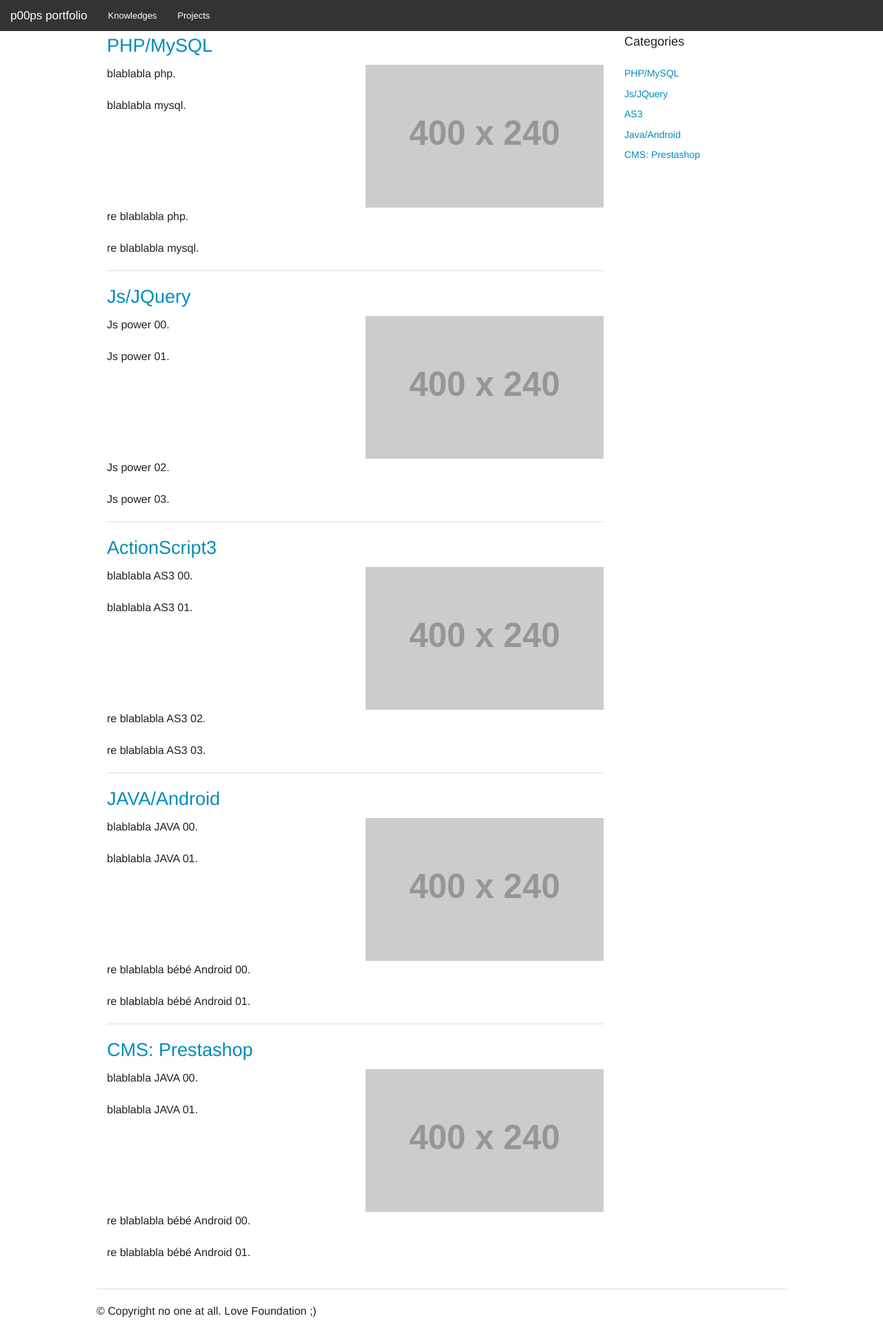
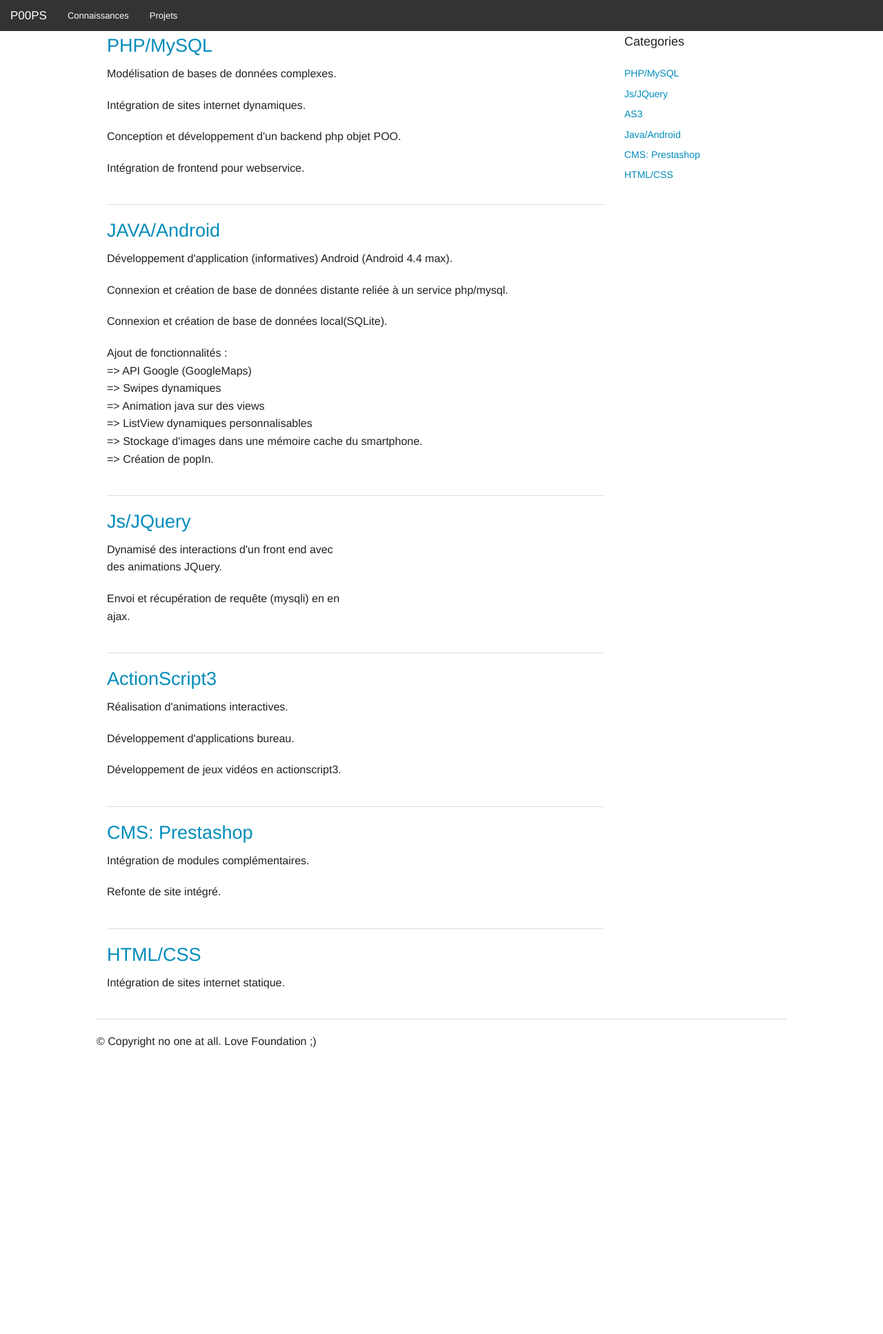
Before and after one commit to p00ps/p00ps.github.io, a PHP site: page /connaissances/index.html in a window 1280 px wide. Shown: the whole page at 69% size. After the commit the page ends 1519 px from the top, so only its background shows below. Run offline with PHP 8.4, Linux system fonts and the light colour scheme; grey boxes labelled with a size stand in for pictures from a placeholder-image service; some libraries are stand-ins or nearby versions.

Commit message:
add connaissance

```diff
--- a/connaissances/index.html
+++ b/connaissances/index.html
@@ -16,7 +16,7 @@
       <li class="name">
         <h1>
           <a href="../index.html">
-            p00ps portfolio
+            P00PS
           </a>
         </h1>
       </li>
@@ -25,8 +25,8 @@
 
     <section class="top-bar-section">
       <ul class="left">
-        <li><a href="./index.html">Knowledges</a></li>
-        <li><a href="../projets/index.html">Projects</a></li>
+        <li><a href="./index.html">Connaissances</a></li>
+        <li><a href="../projets/index.html">Projets</a></li>
       </ul>
     </section>
   </nav>
@@ -38,105 +38,89 @@
   <div class="row">
 
     <!-- Main Blog Content -->
-    <div class="large-9 columns" role="content">
+    <div class="large-9 medium-9 small-12 columns" role="content">
 
-      <article id="txtphp">
+      <article id="txtphp" class="artCo">
         <h3><a href="#" class="scrollverstop">PHP/MySQL</a></h3>
-
         <div class="row">
-          <div class="large-6 columns">
-            <p>blablabla php.</p>
-            <p>blablabla mysql.</p>
-          </div>
-          <div class="large-6 columns">
-            <img src="http://placehold.it/400x240&text=[img]" />
+          <div class="large-12 columns">
+            <p>Modélisation de bases de données complexes.</p>
+            <p>Intégration de sites internet dynamiques.</p>
+            <p>Conception et développement d'un backend php objet POO.</p>
+            <p>Intégration de frontend pour webservice.</p>
           </div>
         </div>
-
-        <p>re blablabla php.</p>
-
-        <p>re blablabla mysql.</p>
       </article>
 
       <hr />
 
-      <article id="txtjs">
-        <h3><a href="#" class="scrollverstop">Js/JQuery</a></h3>
-
+      <article id="txtjava" class="artCo">
+        <h3><a href="#" class="scrollverstop">JAVA/Android</a></h3>
         <div class="row">
-          <div class="large-6 columns">
-            <p>Js power 00.</p>
-            <p>Js power 01.</p>
-          </div>
-          <div class="large-6 columns">
-            <img src="http://placehold.it/400x240&text=[img]" />
-          </div>
+          <div class="large-12 columns">
+            <p>Développement d'application (informatives) Android (Android 4.4 max).</p>
+            <p>Connexion et création de base de données distante reliée à un service php/mysql.</p>
+            <p>Connexion et création de base de données local(SQLite).</p>
+            <p>Ajout de fonctionnalités :<br/>
+                  =>  API Google (GoogleMaps)<br/>
+                  => Swipes dynamiques<br/>
+                  => Animation java sur des views<br/>
+                  => ListView dynamiques personnalisables<br/>
+                  => Stockage d'images dans une mémoire cache du smartphone.<br/>
+                  => Création de popIn.<br/>
+        </p>
         </div>
-
-        <p>Js power 02.</p>
-
-        <p>Js power 03.</p>
+      </div>
       </article>
 
       <hr />
 
-      <article id="txtas3">
-        <h3><a href="#" class="scrollverstop">ActionScript3</a></h3>
-
+      <article id="txtjs" class="artCo">
+        <h3><a href="#" class="scrollverstop">Js/JQuery</a></h3>
         <div class="row">
           <div class="large-6 columns">
-            <p>blablabla AS3 00.</p>
-            <p>blablabla AS3 01.</p>
-          </div>
-          <div class="large-6 columns">
-            <img src="http://placehold.it/400x240&text=[img]" />
+            <p>Dynamisé des interactions d'un front end avec des animations JQuery.</p>
+            <p>Envoi et récupération de requête (mysqli) en en ajax.</p>
           </div>
         </div>
-
-        <p>re blablabla AS3 02.</p>
-
-        <p>re blablabla AS3 03.</p>
       </article>
 
       <hr />
 
-      <article id="txtjava">
-        <h3><a href="#" class="scrollverstop">JAVA/Android</a></h3>
-
+      <article id="txtas3" class="artCo">
+        <h3><a href="#" class="scrollverstop">ActionScript3</a></h3>
         <div class="row">
           <div class="large-6 columns">
-            <p>blablabla JAVA 00.</p>
-            <p>blablabla JAVA 01.</p>
+            <p>Réalisation d'animations interactives.</p>
+            <p>Développement d'applications bureau.</p>
+            <p>Développement de jeux vidéos en actionscript3.</p>
           </div>
-          <div class="large-6 columns">
-            <img src="http://placehold.it/400x240&text=[img]" />
-          </div>
-        </div>
-
-        <p>re blablabla bébé Android 00.</p>
-
-        <p>re blablabla bébé Android 01.</p>
+         </div>
       </article>
 
       <hr />
 
-      <article id="txtprestashop">
+      <article id="txtprestashop" class="artCo">
         <h3><a href="#" class="scrollverstop">CMS: Prestashop</a></h3>
-
         <div class="row">
           <div class="large-6 columns">
-            <p>blablabla JAVA 00.</p>
-            <p>blablabla JAVA 01.</p>
-          </div>
-          <div class="large-6 columns">
-            <img src="http://placehold.it/400x240&text=[img]" />
+            <p>Intégration de modules complémentaires.</p>
+            <p>Refonte de site intégré.</p>
           </div>
         </div>
+      </article>
 
-        <p>re blablabla bébé Android 00.</p>
+      <hr />
 
-        <p>re blablabla bébé Android 01.</p>
+      <article id="txthtml" class="artCo">
+        <h3><a href="#" class="scrollverstop">HTML/CSS</a></h3>
+        <div class="row">
+          <div class="large-6 columns">
+            <p>Intégration de sites internet statique.</p>
+          </div>
+        </div>
       </article>
+
     </div>
 
     <!-- End Main Content -->
@@ -144,7 +128,7 @@
 
     <!-- Sidebar -->
 
-    <aside class="large-3 columns">
+    <aside class="large-3 medium-3 small-12 columns">
 
       <h5>Categories</h5>
       <ul class="side-nav">
@@ -153,6 +137,7 @@
         <li><a href="#txtas3">AS3</a></li>
         <li><a href="#txtjava">Java/Android</a></li>
         <li><a href="#txtprestashop">CMS: Prestashop</a></li>
+        <li><a href="#txthtml">HTML/CSS</a></li>
       </ul>
 
     </aside>
```
Also changed, not shown: css/addson.css (+16 -5 lines), index.html (+10 -12 lines), js/addson.js (+2 -11 lines), projets/index.html (+16 -23 lines).
